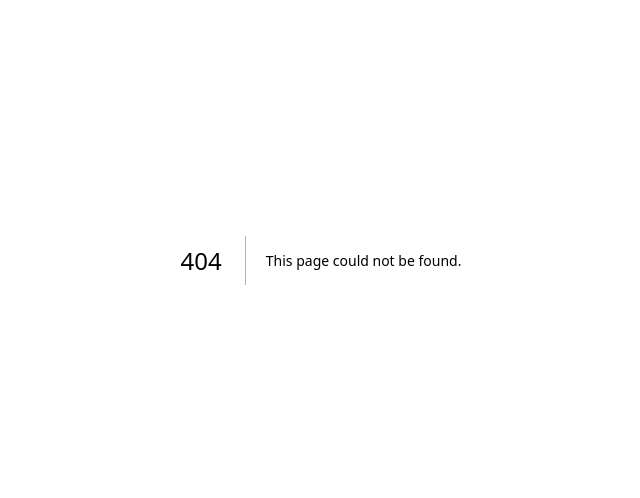
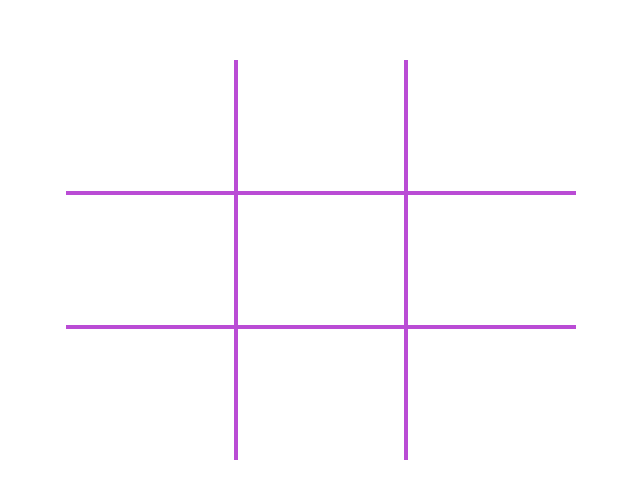
Before and after one commit to Benjaminmq2013/app-center, a Next.js app: page /tic-tac-toe in a window 1280 px wide. Before the commit this address had no page. Shown: the part 140-638 px from the top of the page, without its empty margins (319-959 px from the left). Built offline with nearby package versions, Linux system fonts and the light colour scheme.

Commit message:
tic-tac-toe

```diff
--- a/package.json
+++ b/package.json
@@ -9,6 +9,7 @@
     "lint": "next lint"
   },
   "dependencies": {
+    "mysql": "^2.18.1",
     "next": "14.1.0",
     "react": "^18",
     "react-dom": "^18",
--- /dev/null
+++ b/src/modules/tic-tac-toe/checkWinner.ts
@@ -0,0 +1,25 @@
+
+export interface gameProgress {
+    1: "x" | "0" | "",
+    2: "x" | "0" | "",
+    3: "x" | "0" | "",
+    4: "x" | "0" | "",
+    5: "x" | "0" | "",
+    6: "x" | "0" | "",
+    7: "x" | "0" | "",
+    8: "x" | "0" | "",
+    9: "x" | "0" | "",
+}
+
+const combinaciones = {
+    combi_1: [1, 2, 3],
+    combi_2: [4, 5, 6],
+    combi_3: [7, 8, 9],
+    combi_4: [1, 5, 9],
+    combi_5: [3, 5, 7],
+    combi_6: [1, 2, 3],
+}
+
+export const checkWinner = (game:gameProgress) => {
+
+}
--- /dev/null
+++ b/src/pages/api/chat/message.ts
@@ -0,0 +1,21 @@
+// Next.js API route support: https://nextjs.org/docs/api-routes/introduction
+import type { NextApiRequest, NextApiResponse } from "next";
+
+type Data = {
+  name: string;
+};
+
+export default function handler(
+  req: NextApiRequest,
+  res: NextApiResponse<Data>,
+) {
+    if (req.method === 'POST') {
+        console.log(req.body)
+        res.status(200).json({ name: "Message Sent" });
+    } else if(req.method === 'GET') {
+        res.status(200).json({ name: "Messages List" });
+    } else {
+        res.status(405).json({ name: 'Method not allowed' });
+    }
+
+}
--- a/src/pages/chat.tsx
+++ b/src/pages/chat.tsx
@@ -1,8 +1,36 @@
-import React from 'react'
+import React, { useState, useEffect } from 'react'
 
 const chat = () => {
-  return (
-    <div>Chat</div>
+
+    const [message, setMessage] = useState<string>()
+
+    const handleInputChange = (e:React.ChangeEvent<HTMLInputElement>) => {
+        setMessage(e.target.value)
+        console.log(message)
+    }
+
+
+
+    const handleSubmit = () => {
+        fetch('/api/chat/message', {
+            method: 'POST',
+            body: JSON.stringify({ message })
+        })
+    }
+
+    return (
+    <div>
+        El chat 😈
+
+        <div className="box">
+            Mensajes recientes:
+        </div>
+        <form action="submit" onSubmit={handleSubmit} >
+            <input type="text" className="chat-input" onChange={ (e) => handleInputChange(e)} />
+            <input type="button" value="Send"  />
+        </form>
+
+    </div>
   )
 }
 
--- /dev/null
+++ b/src/pages/tic-tac-toe.tsx
@@ -0,0 +1,47 @@
+import React, { useState } from 'react'
+import { checkWinner, gameProgress } from "../modules/tic-tac-toe/checkWinner"
+
+
+
+type Digit = 1 | 2 | 3 | 4 | 5 | 6 | 7 | 8 | 9;
+
+const TicTacToe = () => {
+
+    const array:Digit[] = [1, 2, 3, 4, 5, 6, 7, 8, 9];
+
+    const [ game, setGame ] = useState<gameProgress>({1: "", 2: "", 3: "", 4: "", 5: "", 6: "", 7: "", 8: "", 9: ""})
+    const [ turno, setTurno ] = useState<boolean>(true)
+
+    const handleClick = (number:Digit) => {
+        setTurno(!turno)
+
+        if(turno === true && game[number] === "") {
+            // Turno de las X
+            setGame({...game, [number]: "x"});
+
+        } else if (game[number] === "") {
+            // Turno del 0
+            setGame({ ...game, [number]: "0" })
+        }
+
+        checkWinner(game)
+    }
+
+  return (
+    <section className="tic-tac-toe__section" >
+        <div className="tic-tac-toe__container" >
+            {array.map((num) => (
+                <div
+                    className={`game-square square-${num}`}
+                    key={num}
+                    onClick={() => handleClick(num)}
+                >{ game[num] }</div>
+            ))}
+
+        </div>
+    </section>
+
+  )
+}
+
+export default TicTacToe
--- /dev/null
+++ b/src/styles/chat.scss
@@ -0,0 +1,4 @@
+.chat-input {
+    border: 1px solid grey;
+    outline: none;
+}
--- a/src/styles/globals.scss
+++ b/src/styles/globals.scss
@@ -64,3 +64,7 @@ main {
   right: -58px;
   transform: rotate(45deg);
 }
+
+
+@import "./chat.scss";
+@import "./tic-tac-toe.scss";
--- /dev/null
+++ b/src/styles/tic-tac-toe.scss
@@ -0,0 +1,57 @@
+
+.tic-tac-toe__section {
+
+    display: flex;
+    align-items: center;
+    justify-content: center;
+    height: 100vh;
+
+    .tic-tac-toe__container {
+        width: 100%;
+        height: 50vh;
+        max-width: 510px;
+
+
+        display: grid;
+        grid-template-columns: 1fr 1fr 1fr;
+        grid-template-rows: 1fr 1fr 1fr;
+
+        .game-square {
+            border: 2px solid rgb(186, 76, 213);
+            display: flex;
+            align-items: center;
+            justify-content: center;
+            font-weight: 600;
+            font-size: 40px;
+        }
+
+        .square-1 {
+            border-top: 0;
+            border-left: 0;
+        }
+        .square-2 {
+            border-top: 0;
+        }
+        .square-3 {
+            border-top: 0;
+            border-right: 0;
+        }
+        .square-4 {
+            border-left: 0;
+        }
+        .square-6 {
+            border-right: 0;
+        }
+        .square-7 {
+            border-left: 0;
+            border-bottom: 0;
+        }
+        .square-8 {
+            border-bottom: 0;
+        }
+        .square-9 {
+            border-bottom: 0;
+            border-right: 0;
+        }
+    }
+}
```
Also changed, not shown: src/lib/db.js (added, +10 -0 lines), 1 other file (tests, documents, lock files or other folders).
